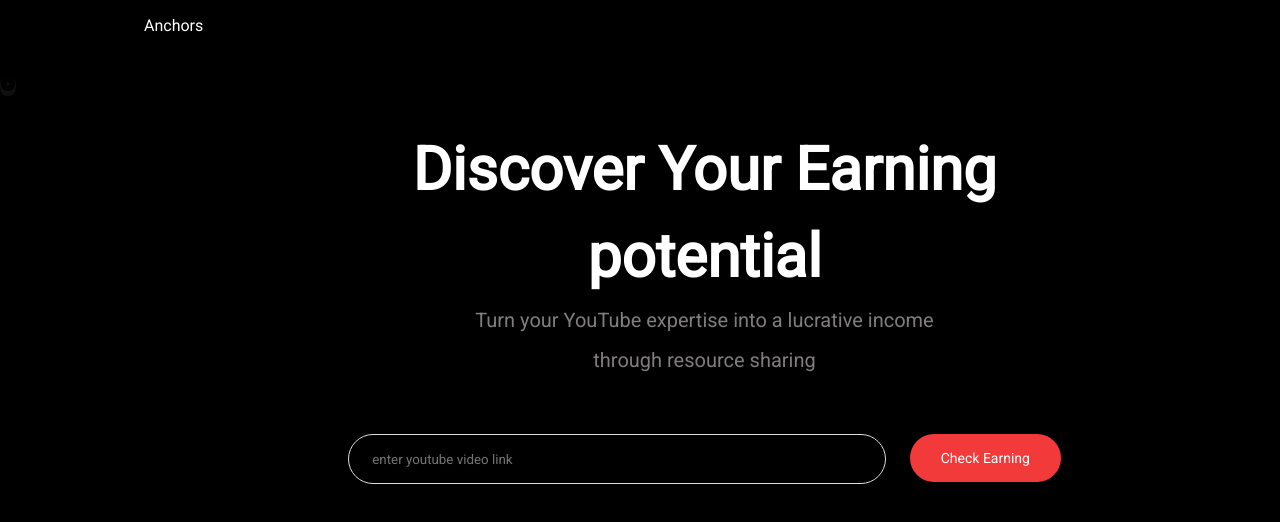
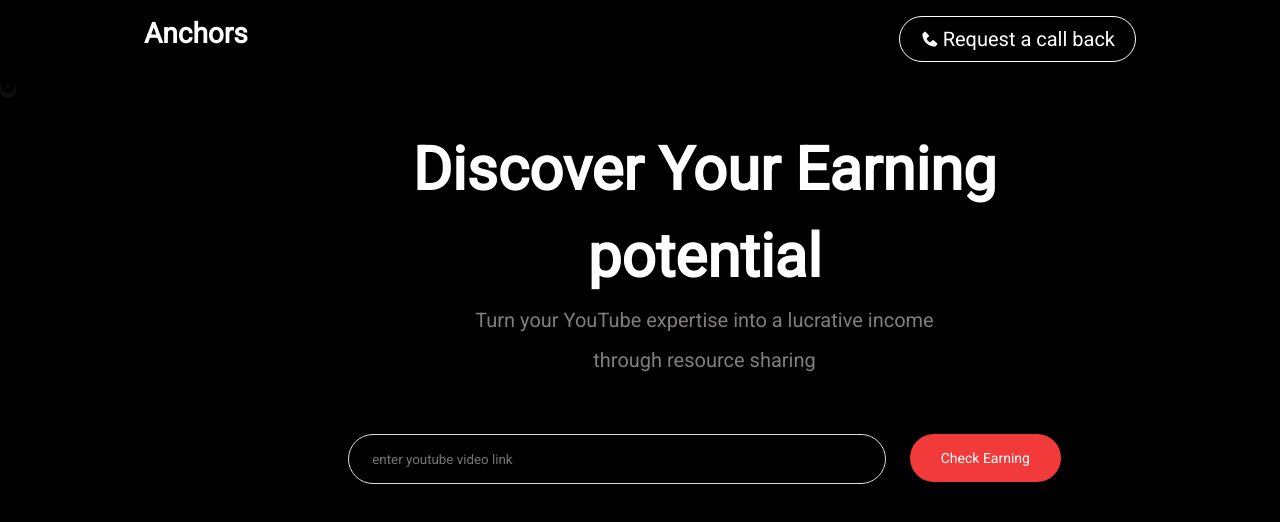
Before and after one commit to akashagrawal0358/EarningCalc, a React (Create React App) app in the folder client/: page / in a window 1280 px wide. Shown: the top 522 px of the page. Built offline with nearby package versions, Linux system fonts and the light colour scheme; the HTML template or start-up script is replaced by a standard one.

Commit message:
Made an button on navbar and started working on popup window

```diff
--- a/client/src/App.js
+++ b/client/src/App.js
@@ -1,5 +1,6 @@
 
 import './App.css';
+import NavSearchBar from './components/NavSearchBar';
 import Navbar from './components/Navbar';
 import EarningPage from './pages/EarningPage';
 import LandingPage from './pages/LandingPage';
@@ -9,10 +10,10 @@ function App() {
   return (
     <>
       <Router>
-        <Navbar/>
+        {/* <Navbar/> */}
         <Routes>
           <Route path='/' element={<LandingPage/>} />
-          <Route path='/earningpage' element={<EarningPage />} />
+          <Route path='/earningpage' element={<EarningPage />} component={() => <div><NavSearchBar /> </div>} />
         </Routes>
       </Router>
     </>
--- /dev/null
+++ b/client/src/components/NavSearchBar.js
@@ -0,0 +1,11 @@
+import React from 'react'
+
+const NavSearchBar = () => {
+  return (
+    <div >
+        <span> Request a call back</span>
+    </div>
+  )
+}
+
+export default NavSearchBar
--- a/client/src/components/Navbar.js
+++ b/client/src/components/Navbar.js
@@ -1,11 +1,13 @@
 import React from 'react'
+import NavSearchBar from './NavSearchBar'
+import {BiSolidPhone} from 'react-icons/bi'
 
 const Navbar = () => {
     return (
         <>
             <div className="navbar">
                 <div className='nav-anchor'> Anchors </div>
-                <div className='nav-box'>  </div>
+                <div className='nav-box'> <button><BiSolidPhone/>{<NavSearchBar/>}</button>  </div>
             </div>
 
         </>
--- a/client/src/pages/EarningPage.js
+++ b/client/src/pages/EarningPage.js
@@ -3,10 +3,12 @@ import React from 'react'
 import '../styles/earning.css'
 import EarningOne from '../components/EarningOne'
 import EarningTwo from '../components/EarningTwo'
+import Navbar from '../components/Navbar'
 
 const EarningPage = () => {
     return (
         <>
+            <Navbar/>
             <EarningOne/>
             <EarningTwo/>
         </>
--- a/client/src/pages/LandingPage.js
+++ b/client/src/pages/LandingPage.js
@@ -2,10 +2,12 @@ import React from 'react';
 import '../styles/landing.css';
 import { NavLink } from 'react-router-dom';
 import { AiFillPlayCircle } from 'react-icons/ai'
+import Navbar from '../components/Navbar';
 
 const LandingPage = () => {
     return (
         <>
+            <Navbar/>
             <div className='bigContainer'>
 
                 <div className='container'>
--- a/client/src/styles/landing.css
+++ b/client/src/styles/landing.css
@@ -9,12 +9,38 @@
 .nav-anchor {
   width: 196px;
   height: 35px;
+  display: flex;
+  align-items: center;
+  font-size: 28px;
+  font-weight: 600;
 }
 .nav-box {
   width: Hug (216px);
   height: 44px;
   gap: 20px;
+  color: white;
+  display: flex;
+  align-items: center;
+  gap: 3px;
+  border-radius: 40px;
+  border: 1px solid white;
+  padding: 0px 20px;
+
 }
+.nav-box button {
+   background-color: transparent;
+   border: none;
+   outline: none;
+   color: white;
+   cursor: pointer;
+   display: flex;
+   align-items: center;
+   gap: 3px;
+   font-size: 20px;
+   font-weight: 400;
+}
+
+
 
 /* Style the main content area */
 .landing-box {
--- /dev/null
+++ b/client/src/styles/popup.css
@@ -0,0 +1,5 @@
+
+.popup{
+    height : 100vh ;
+
+}
```
Also changed, not shown: client/src/pages/PopUp.js (added, +18 -0 lines).
